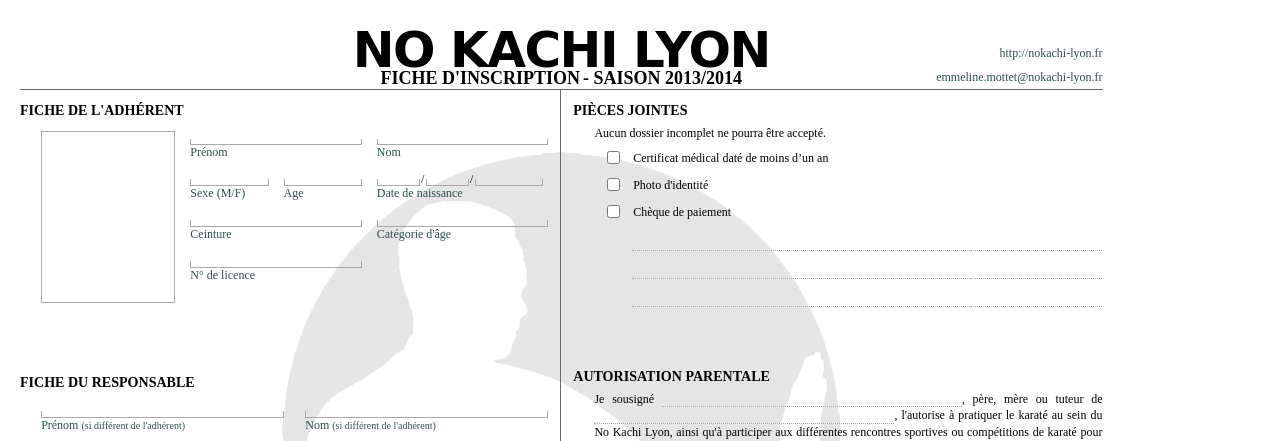
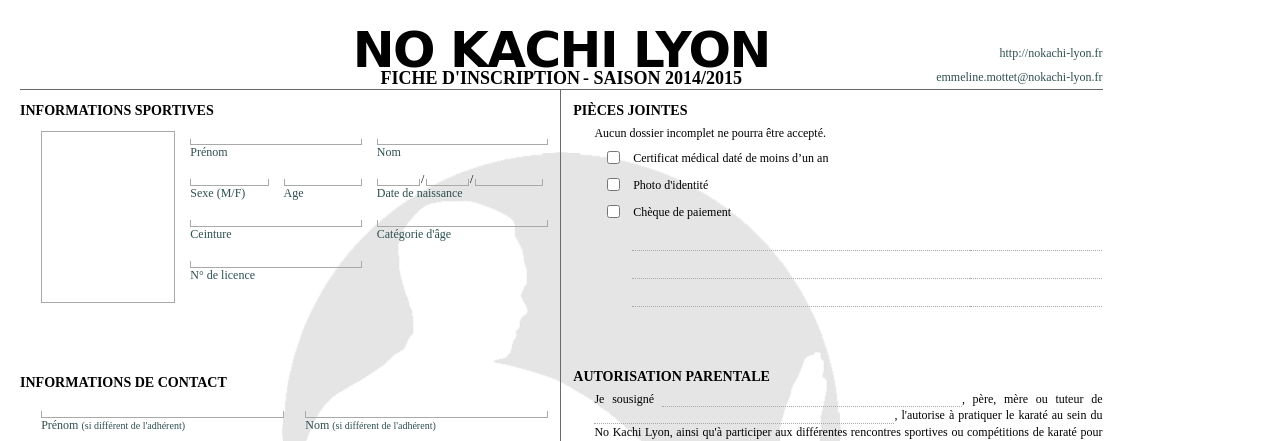
Before and after one commit to tzi/CSSPrintedForm, a plain HTML site: page index.html in a window 1280 px wide. Shown: the top 441 px of the page. Drawn offline with Linux system fonts and the light colour scheme; a web font is replaced by a local one.

Commit message:
Update fiche for 2015

```diff
--- a/index.html
+++ b/index.html
@@ -13,7 +13,7 @@
             <div class="header__title">
                 <h1>No Kachi Lyon</h1>
                 <h2>Fiche&nbsp;d'inscription</h2>
-                <h2>Saison&nbsp;2013/2014</h2>
+                <h2>Saison&nbsp;2014/2015</h2>
             </div>
             <div class="header__contact">
                 <div>http://nokachi-lyon.fr</div>
@@ -23,7 +23,7 @@
         <form>
             <div class="formIdentity">
                 <div class="formGroup">
-                    <h3>Fiche de l'adhérent</h3>
+                    <h3>Informations sportives</h3>
                     <div class="formItem formItem--photo">
                         <div class="photo"></div>
                     </div>
@@ -68,7 +68,7 @@
                 </div>
 
                 <div class="formGroup">
-                    <h3>Fiche du responsable</h3>
+                    <h3>Informations de contact</h3>
                     <div class="formItem">
                         <label>Prénom <i>(si différent de l'adhérent)</i></label>
                         <input type="text" />
```
